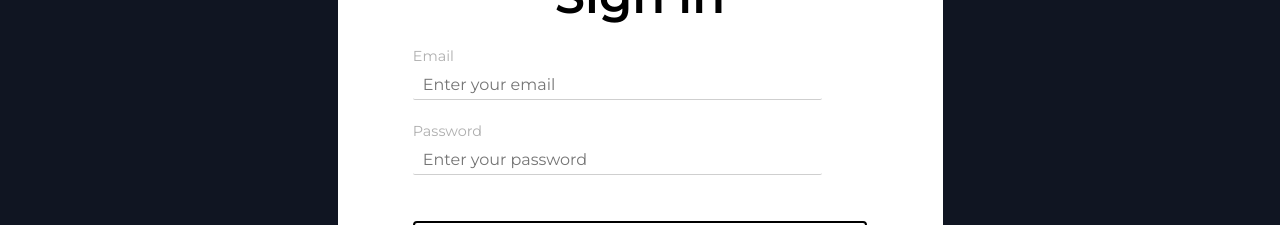
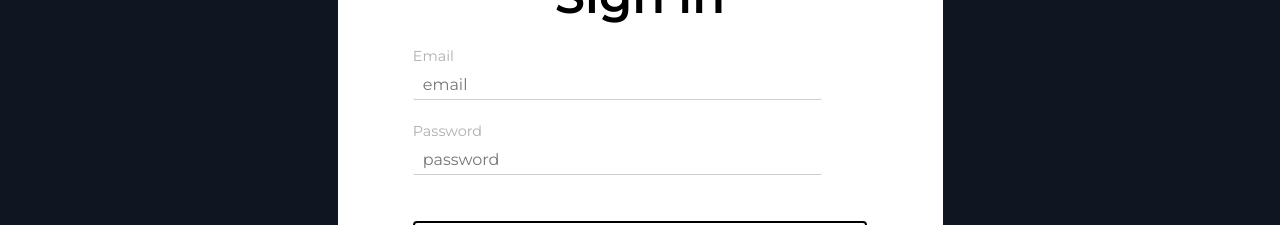
Before and after one commit to Tar2sh12/AthliQ-Front, a React (Create React App) app: page /login in a window 1280 px wide. Shown: the part 240-465 px from the top of the page. Built offline with nearby package versions, Linux system fonts and the light colour scheme.

Commit message:
localization

```diff
--- a/public/index.html
+++ b/public/index.html
@@ -5,7 +5,10 @@
     <link rel="icon" href="%PUBLIC_URL%/favicon.ico" />
     <meta name="viewport" content="width=device-width, initial-scale=1" />
     <meta name="theme-color" content="#000000" />
-		<meta name="description" content="Web site created using create-react-app" />
+    <meta
+      name="description"
+      content="Web site created using create-react-app"
+    />
     <link rel="apple-touch-icon" href="%PUBLIC_URL%/logo192.png" />
     <!--
       manifest.json provides metadata used when your web app is installed on a
@@ -28,7 +31,7 @@
       href="https://fonts.googleapis.com/css2?family=Montserrat:ital,wght@0,400;0,500;0,600;0,700;1,400;1,700&display=swap"
       rel="stylesheet"
     />
-		<style >
+    <style>
       [dir="rtl"] {
         direction: rtl;
         text-align: right;
@@ -39,7 +42,7 @@
         text-align: left;
       }
     </style>
-		<title>React App</title>
+    <title>AthliQ</title>
   </head>
   <body>
     <noscript>You need to enable JavaScript to run this app.</noscript>
@@ -53,5 +56,6 @@
 
       To begin the development, run `npm start` or `yarn start`.
       To create a production bundle, use `npm run build` or `yarn build`.
-    --></body>
+    -->
+  </body>
 </html>
--- a/src/components/Form/SignInForm.js
+++ b/src/components/Form/SignInForm.js
@@ -1,5 +1,5 @@
-import React, { useState } from 'react';
-import {  useNavigate } from 'react-router-dom';
+import React, { useState } from "react";
+import { useNavigate } from "react-router-dom";
 import {
   FormColumn,
   FormWrapper,
@@ -11,23 +11,23 @@ import {
   FormMessage,
   FormButton,
   FormTitle,
-} from './FormStyles';
-import { Container } from '../../globalStyles';
-import validateSignInForm from './validateSignIn';
-import { getAuthToken, setAuthToken } from '../../services/auth';
-import axios from 'axios';
+} from "./FormStyles";
+import { Container } from "../../globalStyles";
+import validateSignInForm from "./validateSignIn";
+import { getAuthToken, setAuthToken } from "../../services/auth";
+import axios from "axios";
+import { useTranslation } from "react-i18next";
 
 const SignInForm = () => {
-
   const navigate = useNavigate();
-    const [email, setEmail] = useState('');
-    const [password, setPassword] = useState('');
+  const [email, setEmail] = useState("");
+  const [password, setPassword] = useState("");
   const [error, setError] = useState(null);
   const [success, setSuccess] = useState(null);
-
+  const { t } = useTranslation();
   const handleSubmit = (e) => {
     e.preventDefault();
-        const resultError = validateSignInForm({  email, password });
+    const resultError = validateSignInForm({ email, password });
 
     if (resultError !== null) {
       setError(resultError);
@@ -43,11 +43,12 @@ const SignInForm = () => {
         })
         .then((res) => {
           console.log(res);
-              if(res.data.statusCode == 200){
+          if (res.data.statusCode == 200) {
             // toast.success("logged in successfully")
             setAuthToken(res.data.data.token);
             const { user } = getAuthToken();
-                const role ="http://schemas.microsoft.com/ws/2008/06/identity/claims/role";
+            const role =
+              "http://schemas.microsoft.com/ws/2008/06/identity/claims/role";
             console.log(user[role]);
 
             if (user[role] == "Admin") {
@@ -55,12 +56,9 @@ const SignInForm = () => {
             } else if (user[role] == "User") {
               navigate("/");
             }
-
-              }
-              else if (res.data.statusCode == 400) {
+          } else if (res.data.statusCode == 400) {
             setError(res.data.message);
           }
-
         })
         .catch((errors) => {
           console.log(errors);
@@ -68,10 +66,10 @@ const SignInForm = () => {
     } catch (error) {
       console.log(error);
     }
-        setEmail('');
-        setPassword('');
+    setEmail("");
+    setPassword("");
     setError(null);
-        setSuccess('Application was submitted!');
+    setSuccess("Application was submitted!");
   };
 
   const messageVariants = {
@@ -80,12 +78,21 @@ const SignInForm = () => {
   };
 
   const formData = [
-        { label: 'Email', value: email, onChange: (e) => setEmail(e.target.value), type: 'email' },
     {
-            label: 'Password',
+      label: t("auth.signIn.email"),
+      value: email,
+      onChange: (e) => setEmail(e.target.value),
+      type: "email",
+      placeholder: t("auth.signIn.placeholders.email"),
+      name: "email",
+    },
+    {
+      label: t("auth.signIn.password"),
       value: password,
       onChange: (e) => setPassword(e.target.value),
-            type: 'password',
+      type: "password",
+      placeholder: t("auth.signIn.placeholders.password"),
+      name: "password",
     },
   ];
   return (
@@ -93,21 +100,21 @@ const SignInForm = () => {
       <Container>
         <FormRow>
           <FormColumn small>
-                        <FormTitle>Sign in</FormTitle>
+            <FormTitle>{t("auth.signIn.title")}</FormTitle>
             <FormWrapper onSubmit={handleSubmit}>
               {formData.map((el, index) => (
                 <FormInputRow key={index}>
                   <FormLabel>{el.label}</FormLabel>
                   <FormInput
                     type={el.type}
-                                        placeholder={`Enter your ${el.label.toLocaleLowerCase()}`}
+                    placeholder={`${el.label.toLocaleLowerCase()}`}
                     value={el.value}
                     onChange={el.onChange}
                   />
                 </FormInputRow>
               ))}
 
-                            <FormButton type="submit">Sign In</FormButton>
+              <FormButton type="submit">{t('auth.signIn.submit')}</FormButton>
             </FormWrapper>
             {error && (
               <FormMessage
@@ -116,7 +123,7 @@ const SignInForm = () => {
                 animate="animate"
                 error
               >
-                                {error}
+                {t(`auth.signIn.errors.${error}`)}
               </FormMessage>
             )}
             {success && (
--- a/src/i18n.js
+++ b/src/i18n.js
@@ -5,7 +5,8 @@ import childManagementEn from "./localize/childManagementEn.json";
 import childManagementAr from "./localize/childManagementAr.json";
 import addPlayerFormEn from "./localize/addPlayerEn.json";
 import addPlayerFormAr from "./localize/addPlayerAr.json";
-
+import signInFormEn from "./localize/loginEn.json";
+import signInFormAr from "./localize/loginAr.json";
 const resources = {
   en: {
     translation: {
@@ -167,6 +168,7 @@ const resources = {
       "Search players...": "Search players...",
       childManagement: childManagementEn,
       addPlayer: addPlayerFormEn,
+      auth: signInFormEn.auth,
     },
   },
   ar: {
@@ -327,7 +329,8 @@ const resources = {
       "Loading...": "جاري التحميل...",
       "Search players...": "ابحث عن لاعبين...",
       childManagement: childManagementAr,
-      addPlayer: addPlayerFormAr
+      addPlayer: addPlayerFormAr,
+      auth: signInFormAr.auth,
     },
   },
 };
--- /dev/null
+++ b/src/localize/loginAr.json
@@ -0,0 +1,18 @@
+{
+    "auth": {
+      "signIn": {
+        "title": "تسجيل الدخول",
+        "email": "البريد الإلكتروني",
+        "password": "كلمة المرور",
+        "submit": "تسجيل الدخول",
+        "placeholders": {
+          "email": "أدخل بريدك الإلكتروني",
+          "password": "أدخل كلمة المرور"
+        },
+        "errors": {
+          "required": "هذا الحقل مطلوب",
+          "invalidEmail": "الرجاء إدخال بريد إلكتروني صحيح"
+        }
+      }
+    }
+  }
--- /dev/null
+++ b/src/localize/loginEn.json
@@ -0,0 +1,18 @@
+{
+    "auth": {
+      "signIn": {
+        "title": "Sign in",
+        "email": "Email",
+        "password": "Password",
+        "submit": "Sign In",
+        "placeholders": {
+          "email": "Enter your email",
+          "password": "Enter your password"
+        },
+        "errors": {
+          "required": "This field is required",
+          "invalidEmail": "Please enter a valid email"
+        }
+      }
+    }
+  }
```
Also changed, not shown: src/components/Form/Form.js (+0 -10 lines). Lines whose indentation alone changed are shown as unchanged.
